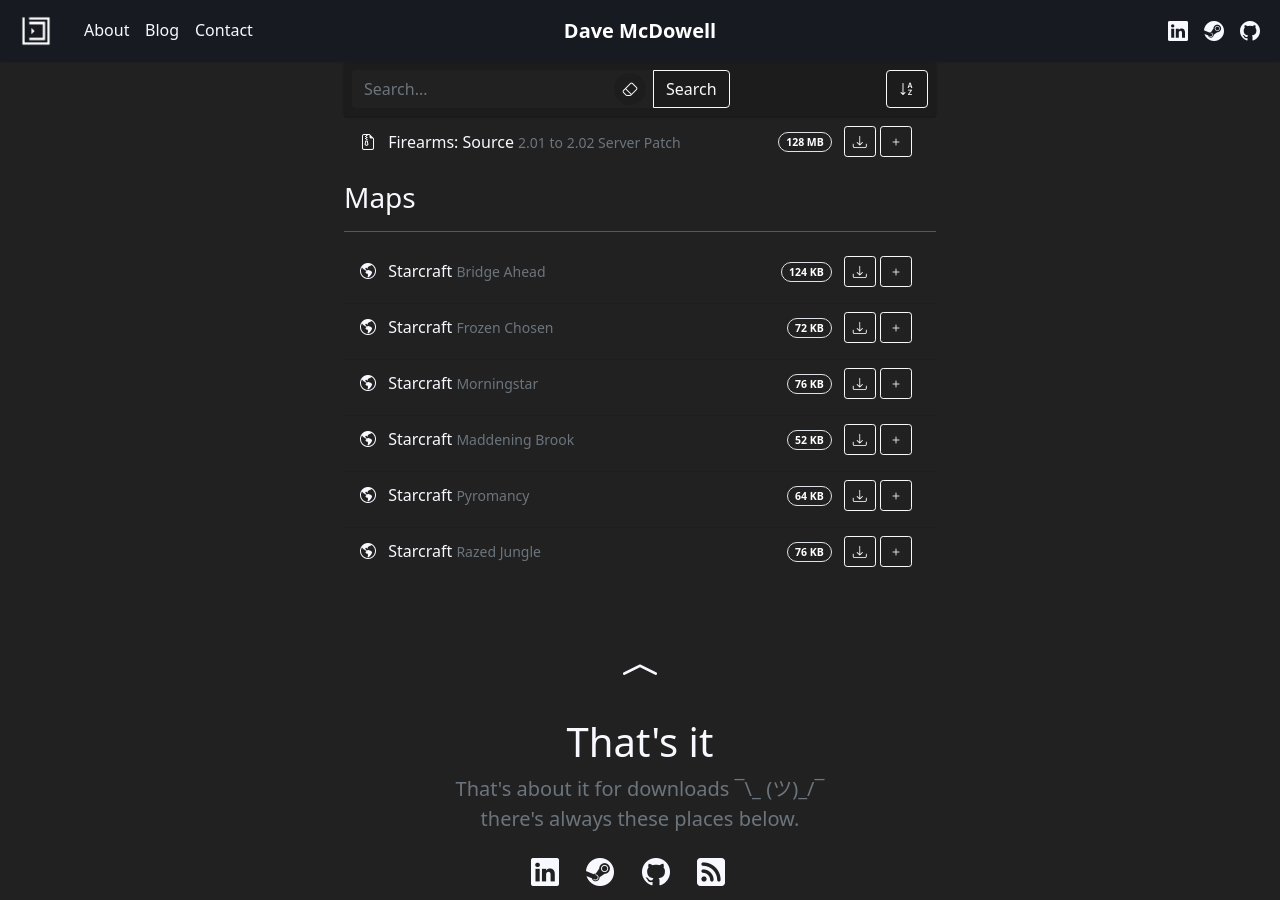
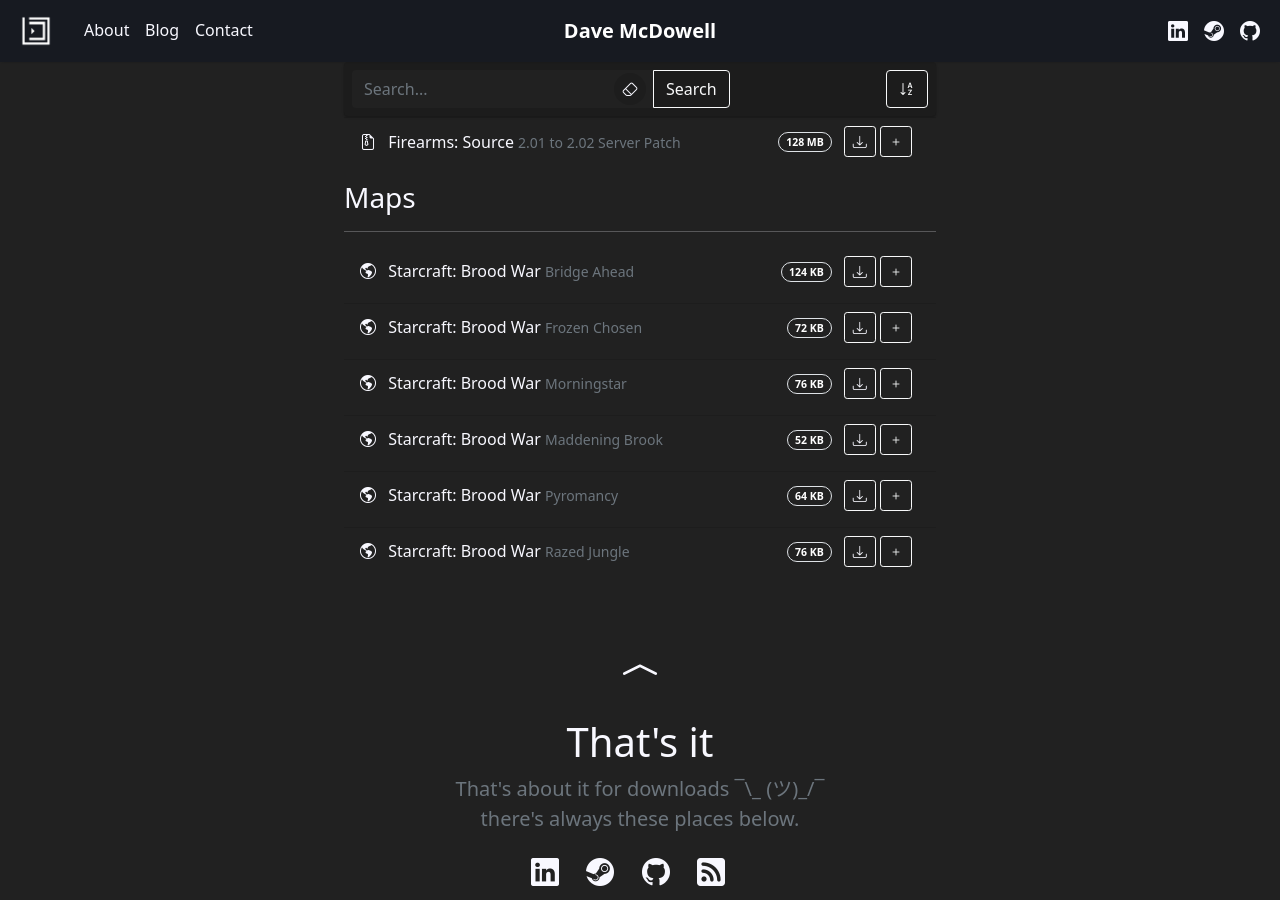
Before and after one commit to davemcdowell/portfolio, a Jekyll site: the page built from downloads.html, in a window 1280 px wide and 900 px high, scrolled down 1471 px. Built offline with Jekyll 4.4.1, drawn with Linux system fonts in a browser that asks for light colours; nearby versions of some CDN libraries.

Commit message:
Update downloads.yml

```diff
--- a/_data/downloads.yml
+++ b/_data/downloads.yml
@@ -145,7 +145,7 @@
           </ul>
   - group: Maps
     items:
-      - title: Starcraft
+      - title: "Starcraft: Brood War"
         sub-title: Bridge Ahead
         image:  /assets/images/downloads/bridge-ahead.png
         image_alt: screenshot from bridge ahead
@@ -156,9 +156,10 @@
         md5: C4E11F16B8A5986801123C3E9DF5FD88
         version: 1.0
         description: >-
+          <p>Two opposing forces both look to control a vital crossing, who will be victorious?</p>
           <p><em>Suggested Players: 2</em></p>
-          <p>Two opposing forces both look to control a vital crossing, who will be victorious?</p>
-      - title: Starcraft
+          <p><em>Theme: Badlands</em></p>
+      - title: "Starcraft: Brood War"
         sub-title: Frozen Chosen
         image: /assets/images/downloads/frozen-chosen.png
         image_alt: screenshot from frozen chozen
@@ -169,9 +170,10 @@
         md5: 7EA808BA25F5FF1D1087DBDFEBBA496D
         version: 1.0
         description: >-
+          <p>Two armies face each other across a frozen ravine. An infamous battleground which once hosted a desperate retreat. Will your forces suffer the same?</p>
           <p><em>Suggested Players: 2</em></p>
-          <p>Two armies face each other across a frozen ravine. An infamous battleground which once hosted a desperate retreat. Will your forces suffer the same?</p>
-      - title: Starcraft
+          <p><em>Theme: Ice</em></p>
+      - title: "Starcraft: Brood War"
         sub-title: Morningstar
         image: /assets/images/downloads/morningstar.png
         image_alt: screenshot from morningstar
@@ -182,9 +184,10 @@
         md5: ~
         version: 1.0
         description: >-
+          <p>The Morningstar crossing, a once prosperous mining operation is the site of a heated conflict.</p>
           <p><em>Suggested Players: 2</em></p>
-          <p>The Morningstar crossing, a once prosperous mining operation is the site of a heated conflict.</p>
-      - title: Starcraft
+          <p><em>Theme: Desert</em></p>
+      - title: "Starcraft: Brood War"
         sub-title: Maddening Brook
         image: /assets/images/downloads/maddening-brook.png
         image_alt: screenshot from maddening brook
@@ -195,9 +198,10 @@
         md5: 359490EF41DE00704E1687D56F1D616C
         version: 1.0
         description: >-
+          <p>Ancient feuds have always been ended amongst the waters of the Maddening Brook.</p>
           <p><em>Suggested Players: 2-4</em></p>
-          <p>Ancient feuds have always been ended amongst the waters of the Maddening Brook.</p>
-      - title: Starcraft
+          <p><em>Theme: Twilight</em></p>
+      - title: "Starcraft: Brood War"
         sub-title: Pyromancy
         image: /assets/images/downloads/pyromancy.png
         image_alt: screenshot from pyromancy
@@ -208,9 +212,10 @@
         md5: 05B9D4D717D038F7CDB3EE84C0575BB5
         version: 1.0
         description: >-
+          <p>The gas must flow! Dominate the middle and ensure a quick victory over your contenders.</p>
           <p><em>Suggested Players: 2-4</em></p>
-          <p>The gas must flow! Dominate the middle and ensure a quick victory over your contenders.</p>
-      - title: Starcraft
+          <p><em>Theme: Ash World</em></p>
+      - title: "Starcraft: Brood War"
         sub-title: Razed Jungle
         image: /assets/images/downloads/razed-jungle.png
         image_alt: screenshot from razed jungle
@@ -221,8 +226,9 @@
         md5: CEE305DD8B188C6A982DA505E38D1641
         version: 1.0
         description: >-
+          <p>Four foes remain in a long war, only one will conquer the jungle.</p>
           <p><em>Suggested Players: 2-4</em></p>
-          <p>Four foes remain in a long war, only one will conquer the jungle.</p>
+          <p><em>Theme: Jungle World</em></p>
   - group: Links
     items:
       - label: ~
```
